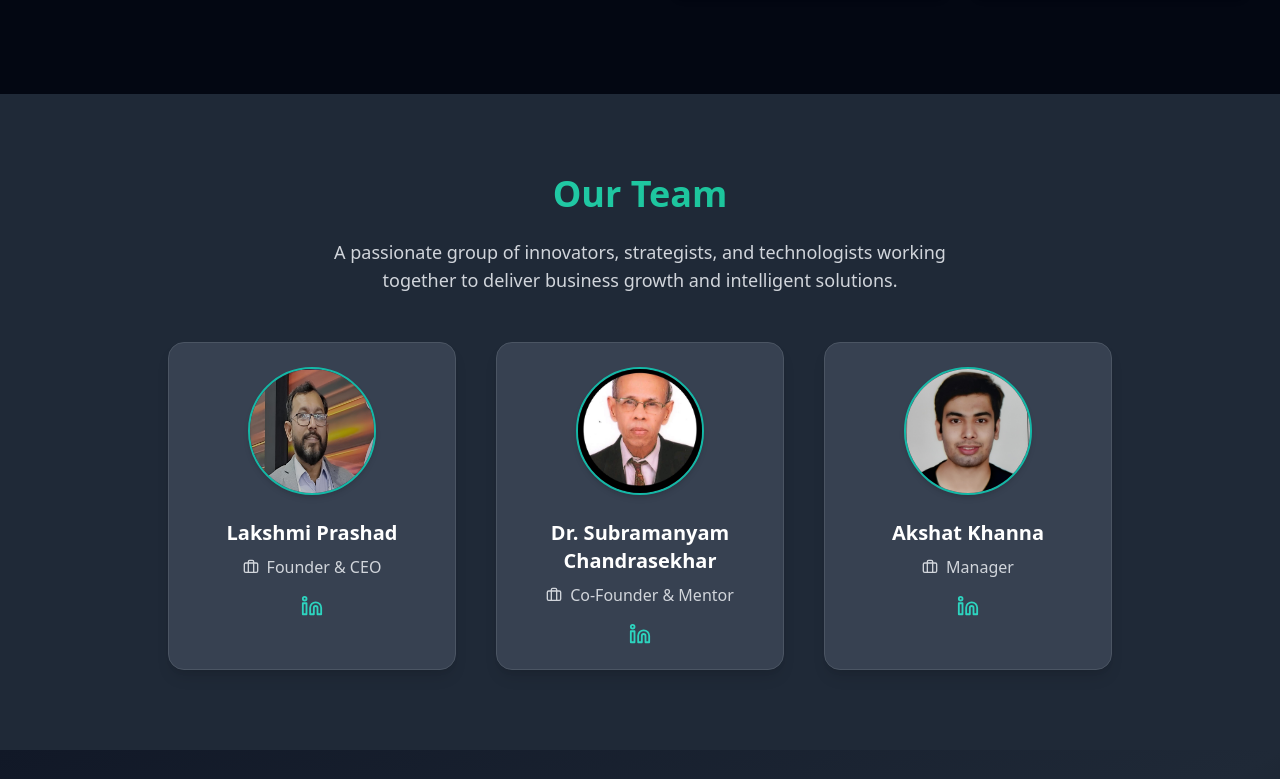
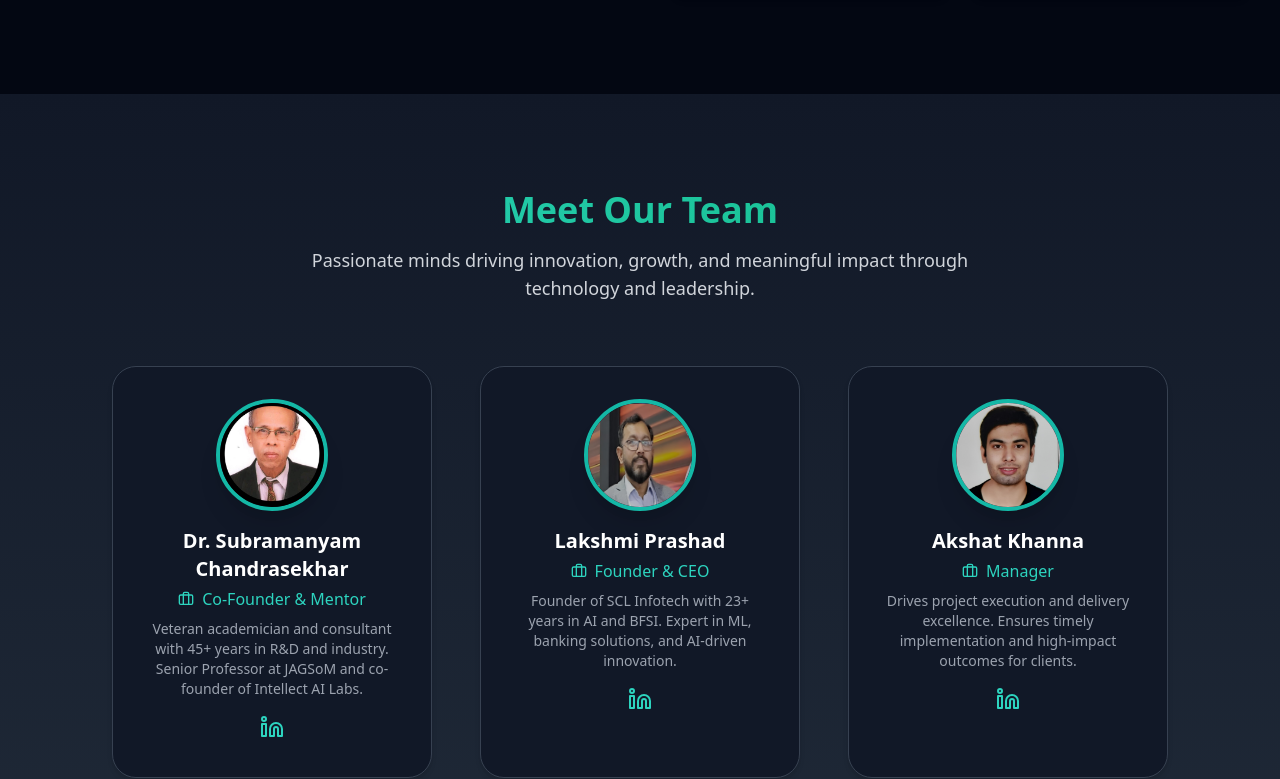
Before and after one commit to rohitSainiCS/scl-infotech, a React (Vite) app: page / in a window 1280 px wide. Shown: the part 4435-5214 px from the top of the page. Built offline with nearby package versions, Linux system fonts and the light colour scheme; what @radix-ui/themes would draw is missing.

Commit message:
Update OurTeam.tsx

```diff
--- a/src/components/OurTeam.tsx
+++ b/src/components/OurTeam.tsx
@@ -1,28 +1,39 @@
 import React from "react";
 import { motion, easeOut } from "framer-motion";
 import { Briefcase, Linkedin } from "lucide-react";
+
+// ✅ Team Images
 import SubramanyamImage from "./images/subramanyam-chandrasekhar.jpg";
 import LpSir from "./images/LP Sir.jpg";
-import Akshat  from "./images/Akshat Sir.jpg";
+import Akshat from "./images/Akshat Sir.jpg";
+
+// ✅ Team Member Data
 const teamMembers = [
+  {
+    name: "Dr. Subramanyam Chandrasekhar",
+    role: "Co-Founder & Mentor",
+    img: SubramanyamImage,
+    linkedin:
+      "https://www.linkedin.com/in/subramanyam-chandrasekhar-065b8a112/?originalSubdomain=in",
+    description:
+      "Veteran academician and consultant with 45+ years in R&D and industry. Senior Professor at JAGSoM and co-founder of Intellect AI Labs.",
+  },
   {
     name: "Lakshmi Prashad",
     role: "Founder & CEO",
     img: LpSir,
     linkedin: "https://www.linkedin.com/in/lakshmi-prashad-7ba75812",
+    description:
+      "Founder of SCL Infotech with 23+ years in AI and BFSI. Expert in ML, banking solutions, and AI-driven innovation.",
   },
-  {
-    name: "Dr. Subramanyam Chandrasekhar",
-    role: "Co-Founder & Mentor",
-    img: SubramanyamImage,
-    linkedin: "https://www.linkedin.com/in/subramanyam-chandrasekhar-065b8a112/?originalSubdomain=in",
-  },
-
   {
     name: "Akshat Khanna",
     role: "Manager",
     img: Akshat,
-  linkedin: "https://www.linkedin.com/in/akshat-khanna1099?utm_source=share&utm_campaign=share_via&utm_content=profile&utm_medium=android_app",
+    linkedin:
+      "https://www.linkedin.com/in/akshat-khanna1099?utm_source=share&utm_campaign=share_via&utm_content=profile&utm_medium=android_app",
+    description:
+      "Drives project execution and delivery excellence. Ensures timely implementation and high-impact outcomes for clients.",
   },
 ];
 
@@ -45,31 +56,31 @@ const OurTeam: React.FC = () => {
   };
 
   return (
-    <section id="team" className="py-20 bg-gray-800">
+    <section id="team" className="py-24 bg-gradient-to-b from-gray-900 to-gray-800">
       <div className="container mx-auto px-4 sm:px-6 lg:px-8 text-center">
+        {/* Section Title */}
         <motion.h2
-          className="text-2xl sm:text-3xl md:text-4xl font-extrabold mb-6 text-transparent bg-clip-text bg-gradient-to-r from-teal-400 to-emerald-500"
+          className="text-4xl font-extrabold text-transparent bg-clip-text bg-gradient-to-r from-teal-400 to-emerald-500 mb-4"
           initial={{ opacity: 0, y: 20 }}
           whileInView={{ opacity: 1, y: 0 }}
-          viewport={{ once: true }}
           transition={{ duration: 0.8 }}
         >
-          Our Team
+          Meet Our Team
         </motion.h2>
 
         <motion.p
-          className="text-gray-300 text-base sm:text-lg max-w-2xl mx-auto mb-12 leading-relaxed"
+          className="text-gray-300 max-w-2xl mx-auto mb-16 text-lg"
           initial={{ opacity: 0, y: 20 }}
           whileInView={{ opacity: 1, y: 0 }}
-          viewport={{ once: true }}
           transition={{ duration: 0.8, delay: 0.2 }}
         >
-          A passionate group of innovators, strategists, and technologists working together
-          to deliver business growth and intelligent solutions.
+          Passionate minds driving innovation, growth, and meaningful impact through
+          technology and leadership.
         </motion.p>
 
+        {/* Team Cards */}
         <motion.div
-          className="flex flex-wrap justify-center gap-10 mt-10"
+          className="flex flex-wrap justify-center gap-12"
           initial="hidden"
           whileInView="visible"
           viewport={{ once: true }}
@@ -79,30 +90,34 @@ const OurTeam: React.FC = () => {
             <motion.div
               key={index}
               variants={item}
-              className="w-full sm:w-72 bg-gray-700 rounded-2xl p-6 shadow-lg hover:shadow-2xl transition-all duration-300 border border-gray-600 hover:border-teal-500"
+              className="relative bg-gray-900 border border-gray-700 rounded-3xl p-6 sm:p-8 w-full sm:w-80 text-center shadow-md hover:shadow-teal-500/30 hover:scale-105 transition-all duration-300"
             >
-              <div className="w-32 h-32 mx-auto mb-6 rounded-full overflow-hidden border-2 border-teal-500 shadow-md">
+              <div className="w-28 h-28 mx-auto mb-4 rounded-full overflow-hidden border-4 border-teal-500 shadow-xl">
                 <img
                   src={member.img}
                   alt={member.name}
                   className="w-full h-full object-cover"
                 />
               </div>
-              <h3 className="text-lg sm:text-xl font-semibold mb-2">{member.name}</h3>
-              <p className="text-gray-300 mb-4 flex items-center justify-center gap-2 text-sm sm:text-base">
+
+              <h3 className="text-xl font-bold text-white mb-1">{member.name}</h3>
+              <p className="text-teal-400 font-medium mb-2 flex justify-center items-center gap-2">
                 <Briefcase size={16} /> {member.role}
               </p>
-              <div className="flex justify-center">
+              <p className="text-gray-400 text-sm mb-4">{member.description}</p>
+
+              {/* LinkedIn Icon */}
               <a
                 href={member.linkedin}
                 target="_blank"
                 rel="noopener noreferrer"
-                  className="text-teal-400 hover:text-teal-300 transition"
-                  aria-label={`LinkedIn profile of ${member.name}`}
+                className="inline-block text-teal-400 hover:text-emerald-300 transition-transform transform hover:scale-110"
               >
-                  <Linkedin size={22} />
+                <Linkedin size={24} />
               </a>
-              </div>
+
+              {/* Glowing border on hover */}
+              <div className="absolute -inset-0.5 rounded-3xl border border-teal-400 blur-sm opacity-0 hover:opacity-10 transition duration-300 pointer-events-none"></div>
             </motion.div>
           ))}
         </motion.div>
```
Lines whose indentation alone changed are shown as unchanged.
